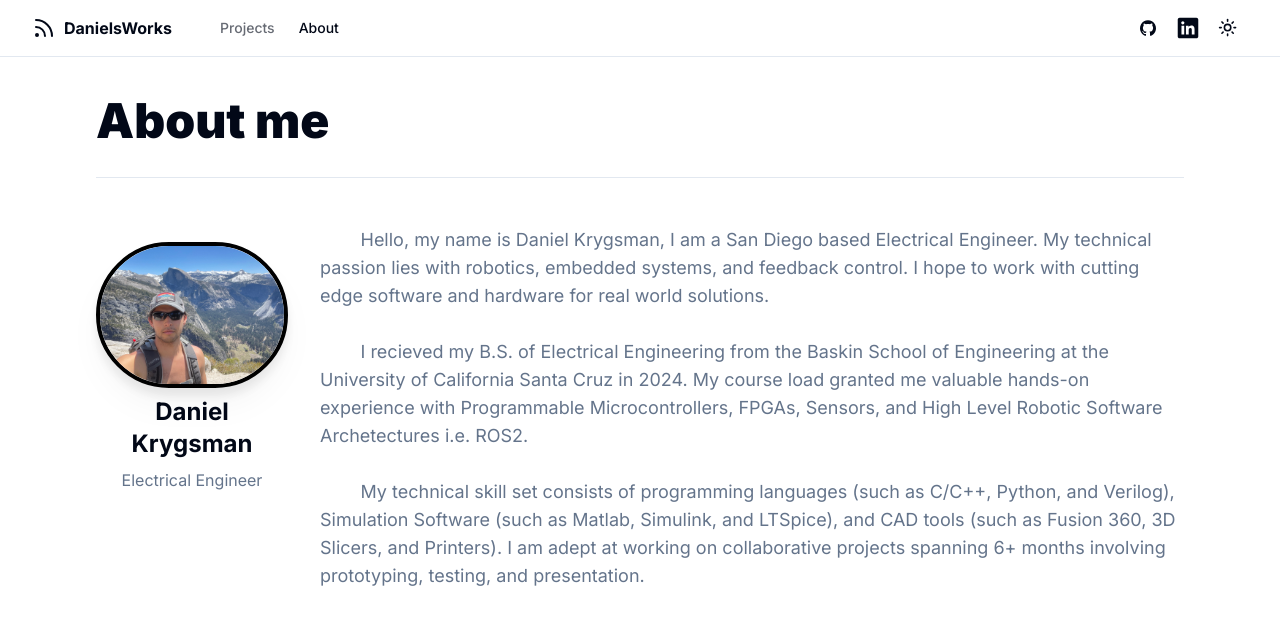
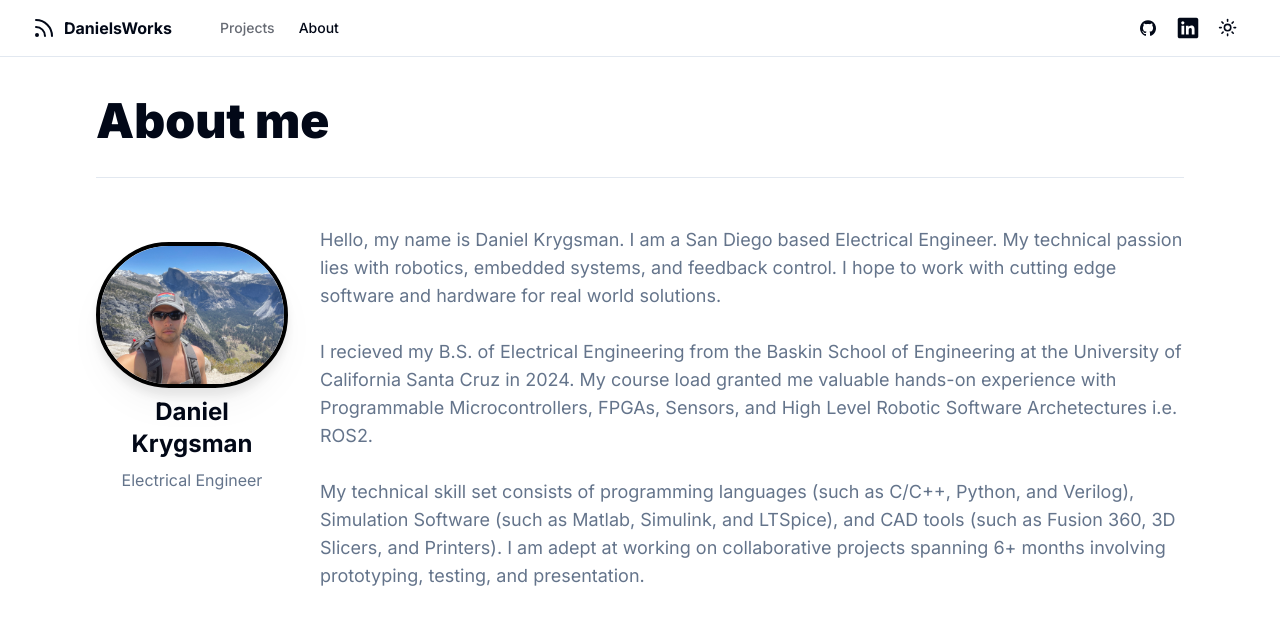
Before and after one commit to dkrygsman/danielsworks, a Next.js app: page /about in a window 1280 px wide. Shown: the top 624 px of the page. Built offline with nearby package versions, Linux system fonts and the light colour scheme; no server answers.

Commit message:
about me page

```diff
--- a/app/about/page.tsx
+++ b/app/about/page.tsx
@@ -32,11 +32,11 @@ export default async function AboutPage() {
                 </p>
             </div>
             <p className="text-muted-foreground text-lg py-4">
-                &nbsp;&nbsp;&nbsp;&nbsp;&nbsp;&nbsp;&nbsp;&nbsp;Hello, my name is Daniel Krygsman, I am a San Diego based Electrical Engineer. My technical passion lies with robotics, embedded systems, and feedback control. I hope to work with cutting edge software and hardware for real world solutions.
+                Hello, my name is Daniel Krygsman. I am a San Diego based Electrical Engineer. My technical passion lies with robotics, embedded systems, and feedback control. I hope to work with cutting edge software and hardware for real world solutions.
                 <br />  <br />
-                &nbsp;&nbsp;&nbsp;&nbsp;&nbsp;&nbsp;&nbsp;&nbsp;I recieved my B.S. of Electrical Engineering from the Baskin School of Engineering at the University of California Santa Cruz in 2024. My course load granted me valuable hands-on experience with Programmable Microcontrollers, FPGAs, Sensors, and High Level Robotic Software Archetectures i.e. ROS2.
+                I recieved my B.S. of Electrical Engineering from the Baskin School of Engineering at the University of California Santa Cruz in 2024. My course load granted me valuable hands-on experience with Programmable Microcontrollers, FPGAs, Sensors, and High Level Robotic Software Archetectures i.e. ROS2.
                 <br />  <br />
-                &nbsp;&nbsp;&nbsp;&nbsp;&nbsp;&nbsp;&nbsp;&nbsp;My technical skill set consists of programming languages (such as C/C++, Python, and Verilog), Simulation Software (such as Matlab, Simulink, and LTSpice), and CAD tools (such as Fusion 360, 3D Slicers, and Printers). I am adept at working on collaborative projects spanning 6+ months involving prototyping, testing, and presentation.
+                My technical skill set consists of programming languages (such as C/C++, Python, and Verilog), Simulation Software (such as Matlab, Simulink, and LTSpice), and CAD tools (such as Fusion 360, 3D Slicers, and Printers). I am adept at working on collaborative projects spanning 6+ months involving prototyping, testing, and presentation.
             </p>
         </div>
     </div>
```
